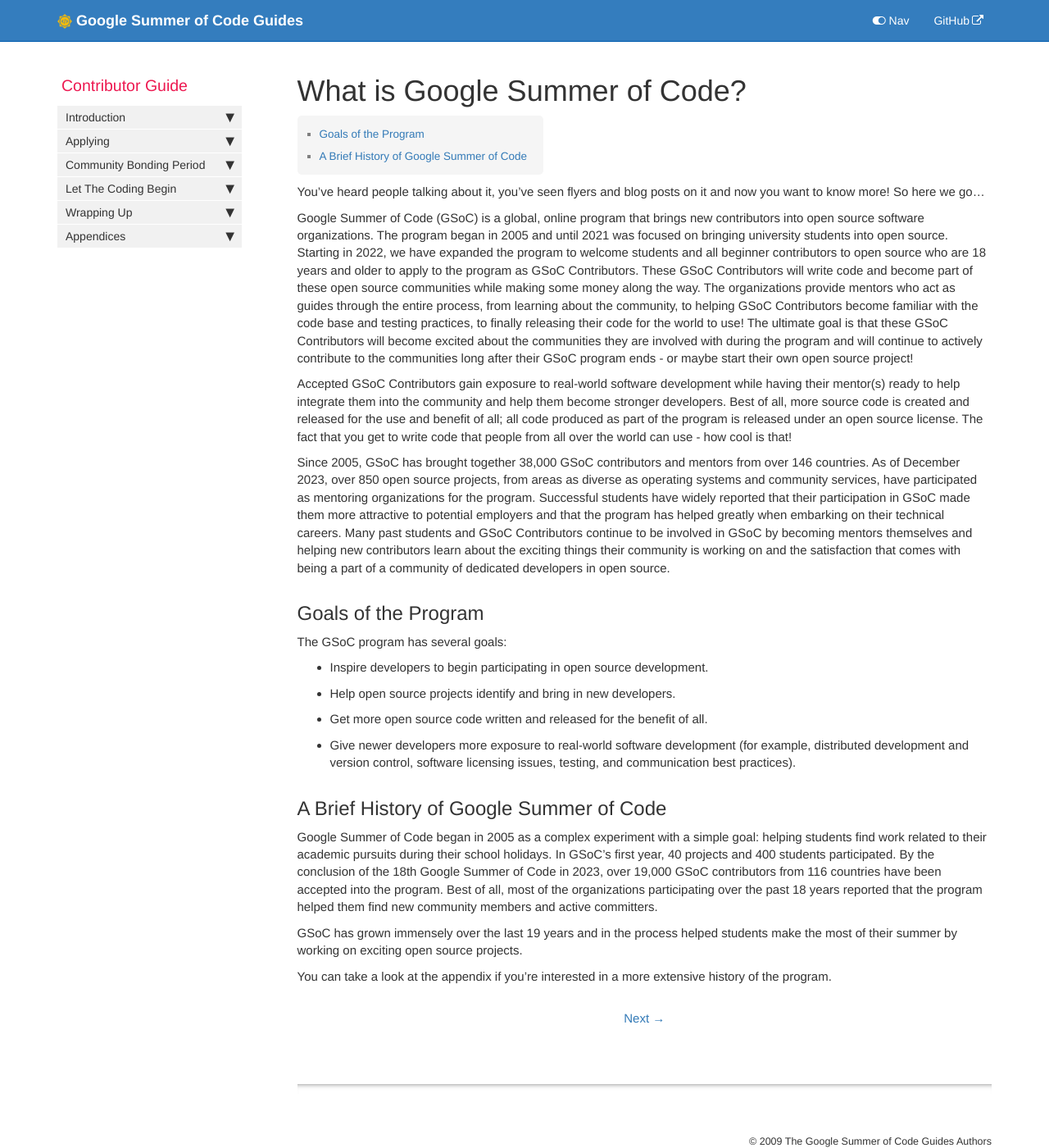
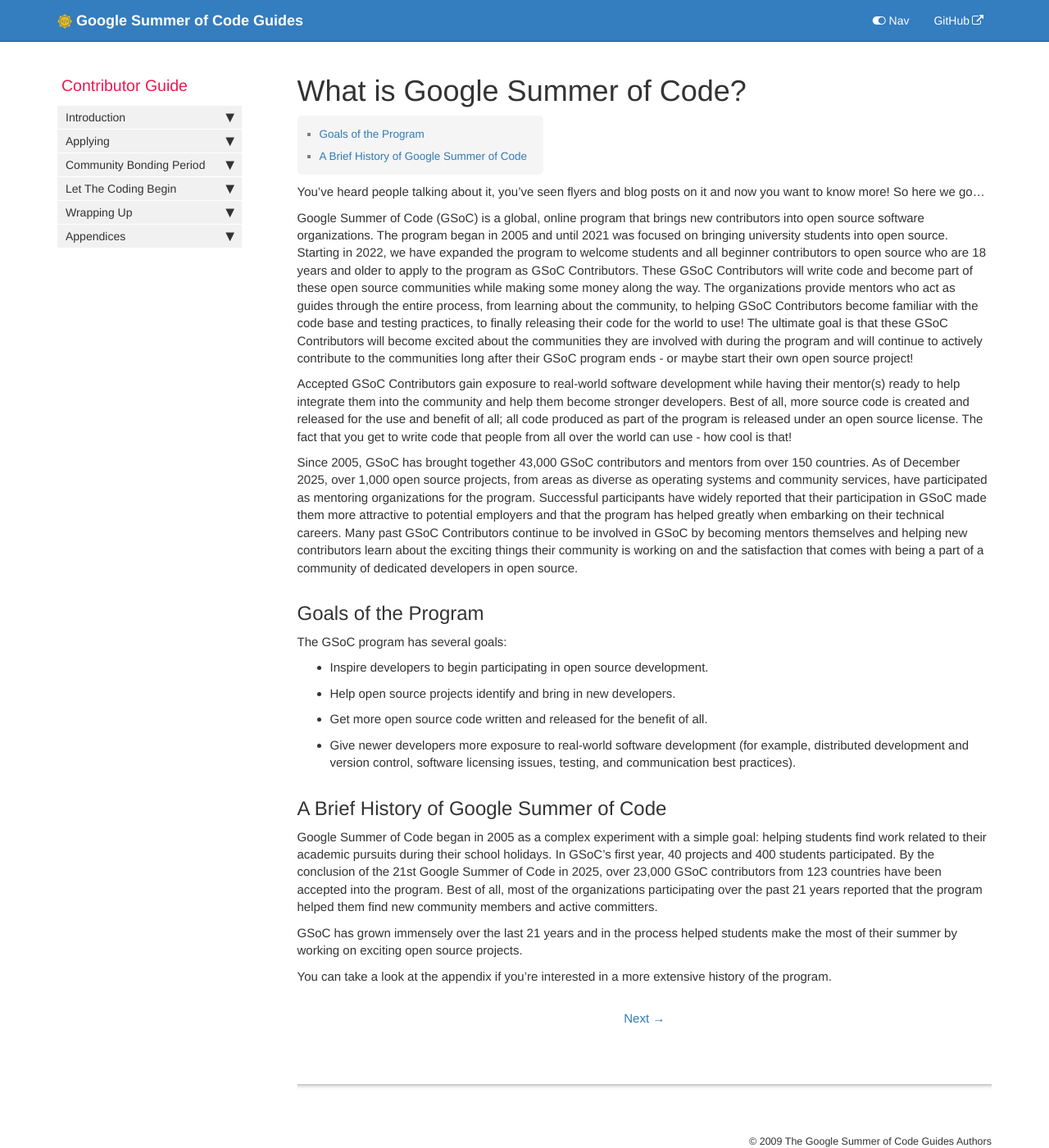
Before and after one commit to google/gsocguides, a Jekyll site: the page built from pages/student/00-what_is_google_summer_of_code.md, in a window 1280 px wide and 1400 px high. Shown: the whole window at 82% size. Built offline with Jekyll 4.4.1, drawn with Linux system fonts in a browser that asks for light colours; grey boxes are pictures that could not be loaded.

Commit message:
Update 00-what_is_google_summer_of_code.md
updated stats with 2025 info

```diff
--- a/pages/student/00-what_is_google_summer_of_code.md
+++ b/pages/student/00-what_is_google_summer_of_code.md
@@ -12,7 +12,7 @@ Google Summer of Code (GSoC) is a global, online program that brings new contrib
 
 Accepted GSoC Contributors gain exposure to real-world software development while having their mentor(s) ready to help integrate them into the community and help them become stronger developers. Best of all, more source code is created and released for the use and benefit of all; all code produced as part of the program is released under an open source license. The fact that you get to write code that people from all over the world can use - how cool is that!
 
-Since 2005, GSoC has brought together 38,000 GSoC contributors and mentors from over 146 countries. As of December 2023, over 850 open source projects, from areas as diverse as operating systems and community services, have participated as mentoring organizations for the program. Successful students have widely reported that their participation in GSoC made them more attractive to potential employers and that the program has helped greatly when embarking on their technical careers. Many past students and GSoC Contributors continue to be involved in GSoC by becoming mentors themselves and helping new contributors learn about the exciting things their community is working on and the satisfaction that comes with being a part of a community of dedicated developers in open source.
+Since 2005, GSoC has brought together 43,000 GSoC contributors and mentors from over 150 countries. As of December 2025, over 1,000 open source projects, from areas as diverse as operating systems and community services, have participated as mentoring organizations for the program. Successful participants have widely reported that their participation in GSoC made them more attractive to potential employers and that the program has helped greatly when embarking on their technical careers. Many past GSoC Contributors continue to be involved in GSoC by becoming mentors themselves and helping new contributors learn about the exciting things their community is working on and the satisfaction that comes with being a part of a community of dedicated developers in open source.
 
 ## Goals of the Program
 
@@ -25,8 +25,8 @@ The GSoC program has several goals:
 
 ## A Brief History of Google Summer of Code
 
-Google Summer of Code began in 2005 as a complex experiment with a simple goal: helping students find work related to their academic pursuits during their school holidays. In GSoC's first year, 40 projects and 400 students participated. By the conclusion of the 18th Google Summer of Code in 2023, over 19,000 GSoC contributors from 116 countries have been accepted into the program. Best of all, most of the organizations participating over the past 18 years reported that the program helped them find new community members and active committers.
+Google Summer of Code began in 2005 as a complex experiment with a simple goal: helping students find work related to their academic pursuits during their school holidays. In GSoC's first year, 40 projects and 400 students participated. By the conclusion of the 21st Google Summer of Code in 2025, over 23,000 GSoC contributors from 123 countries have been accepted into the program. Best of all, most of the organizations participating over the past 21 years reported that the program helped them find new community members and active committers.
 
-GSoC has grown immensely over the last 19 years and in the process helped students make the most of their summer by working on exciting open source projects.
+GSoC has grown immensely over the last 21 years and in the process helped students make the most of their summer by working on exciting open source projects.
 
 You can take a look at the appendix if you're interested in a more extensive history of the program.
```
